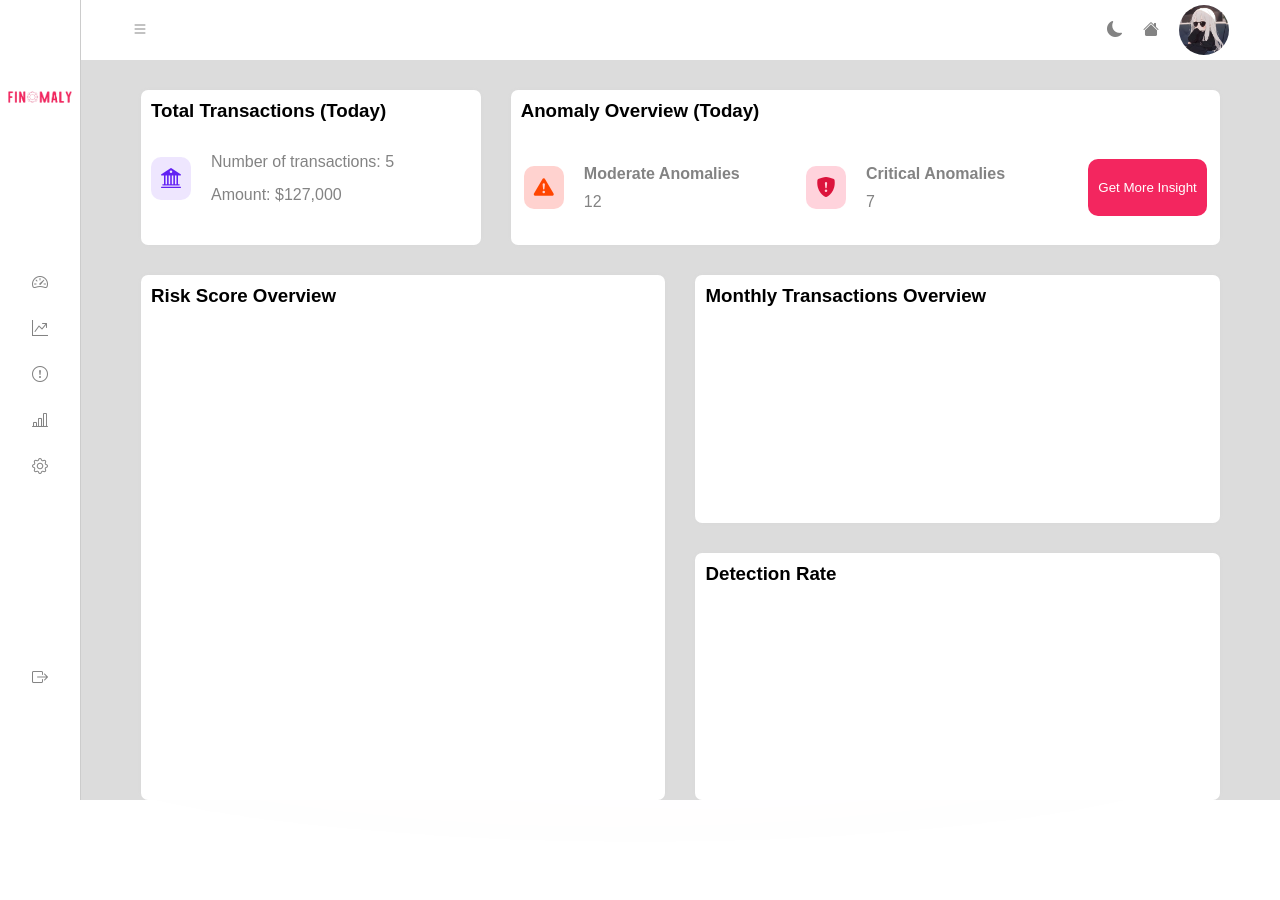
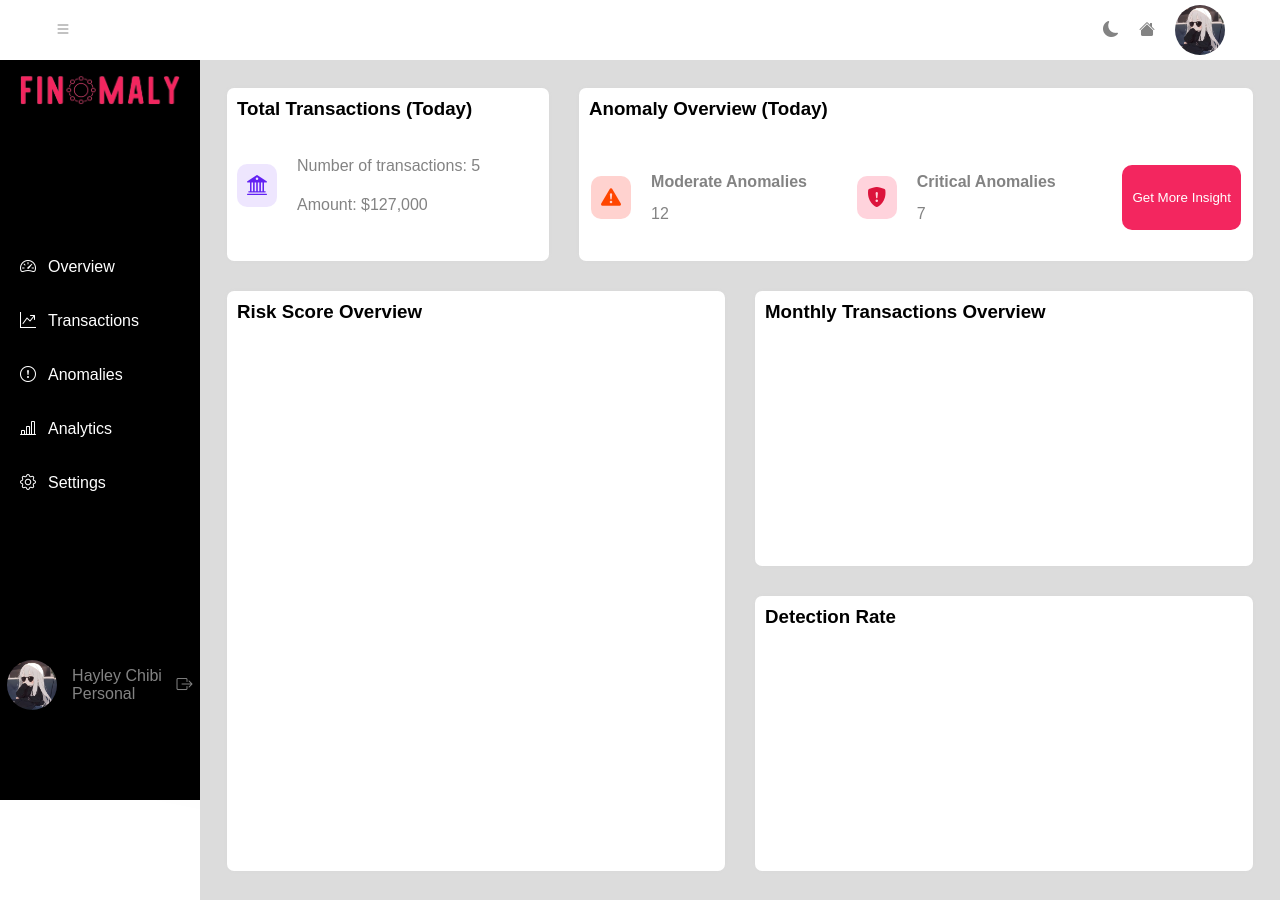
Before and after one commit to OghenefegaOmajene/Finomaly, an Angular app: page /dashboard in a window 1280 px wide. Before the commit the page ends 800 px from the top, so only its background shows below. Built offline with nearby package versions, Linux system fonts and the light colour scheme; a web font is replaced by a local one.

Commit message:
Sidenav positioning

```diff
--- a/src/app/components/sidenav/sidenav.component.css
+++ b/src/app/components/sidenav/sidenav.component.css
@@ -4,12 +4,15 @@
     /* flex-grow: 1; */
     height: 100vh;
     /* background-color: rgb(45, 0, 26); */
-    background-color: rgb(255, 255, 255);
+    /* background-color: rgb(255, 255, 255); */
+    background-color: rgb(0, 0, 0);
     border-right: 1px solid #ccc;
     left: 0;
     /* bottom: 0; */
-    /* position: relative; */
+    /* z-index: 10000; */
+    position: fixed;
     /* padding: 1rem; */
+
     transition: width 0.3s ease;
     display: flex;
     flex-direction: column;
@@ -74,6 +77,7 @@
   }
   .sideNavLink {
     color: #838383;
+    color: white;
     display: flex;
     align-items: center;
     gap: 12px;
--- a/src/app/components/sidenavheader/sidenavheader.component.css
+++ b/src/app/components/sidenavheader/sidenavheader.component.css
@@ -1,13 +1,17 @@
 .sideNavHeader{
     width: 100%;
+    /* width: 800px; */
+    /* margin-left: 200px; */
     height: 60px;
     background-color: rgb(255, 255, 255);
     display: flex;
     align-items: center;
     justify-content: space-around;
     gap: 20px;
-    position: sticky;
-    top: 0;
+    position: fixed;
+    top: 0px;
+    right: 0px;
+    /* z-index: 10000; */
     /* border: 1px solid black; */
     /* padding-left: 2rem; */
 }
--- a/src/app/pages/dashboard/dashboard.component.css
+++ b/src/app/pages/dashboard/dashboard.component.css
@@ -2,8 +2,11 @@
 .dashboard {
     display: flex;
     width: 100%;
-    height: 100vh;
+    height: 900px;
     transition: all 0.3s ease;
+    background-color: transparent;
+    position: relative;
+    /* overflow-y: scroll; */
     /* justify-content: center; */
 }
 /*
@@ -21,22 +24,27 @@
     padding-left: 2rem;
   } */
 .dashboardContentBox{
-    /* width: 85%; */
+    width: 100% !important;
+    position: relative;
+    /* width: 300px; */
     flex-grow: 1;
     height: 100%;
     overflow-y: hidden;
     background-color: #dcdcdc;
-    /* right: 0px; */
+    /* position: fixed; */
+    margin-left: 200px !important;
+    right: 0px;
     display: flex;
     flex-direction: column;
-    /* align-items: center; */
+    align-items: center;
+    justify-content: space-evenly;
     gap: 30px;
 }
 .dashboardContent{
-    width: 90%;
-    height: 100%;
+    width: 95%;
+    height: 87%;
     background-color: transparent;
-    /* background-color: rgba(255, 255, 255, 0.957); */
+    /* background-color: rgba(39, 0, 0, 0.957); */
     /* border: 1px solid black; */
     /* right: 0px; */
     display: grid;
--- a/src/app/pages/dashboard/dashboard.component.html
+++ b/src/app/pages/dashboard/dashboard.component.html
@@ -2,8 +2,8 @@
     <app-sidenav [isCollapsed]="isCollapsed"></app-sidenav>
 
     <section class="dashboardContentBox">
-      <app-sidenavheader (toggle)="toggleSidenav()"></app-sidenavheader>
-
+        <!-- <app-sidenavheader (toggle)="toggleSidenav()"></app-sidenavheader> -->
+        <app-sidenavheader></app-sidenavheader>
         <section class="dashboardContent">
             <div class="totalTransactions">
                 <h3>Total Transactions (Today)</h3>
--- a/src/app/pages/dashboard/dashboard.component.ts
+++ b/src/app/pages/dashboard/dashboard.component.ts
@@ -10,7 +10,7 @@ import { SidenavheaderComponent } from '../../components/sidenavheader/sidenavhe
   styleUrl: './dashboard.component.css'
 })
 export class DashboardComponent {
-  isCollapsed = true;
+  isCollapsed = false;
 
   toggleSidenav() {
     this.isCollapsed = !this.isCollapsed;
--- a/src/index.html
+++ b/src/index.html
@@ -5,7 +5,7 @@
   <title>Finomaly | Transaction Anomaly Detection AI</title>
   <base href="/">
   <meta name="viewport" content="width=device-width, initial-scale=1">
-  <link rel="icon" type="image/x-icon" href="finomaly.png">
+  <link rel="icon" type="image/x-icon" href="favicon.png">
 </head>
 <body>
   <app-root></app-root>
```
Also changed, not shown: public/favicon.png.
